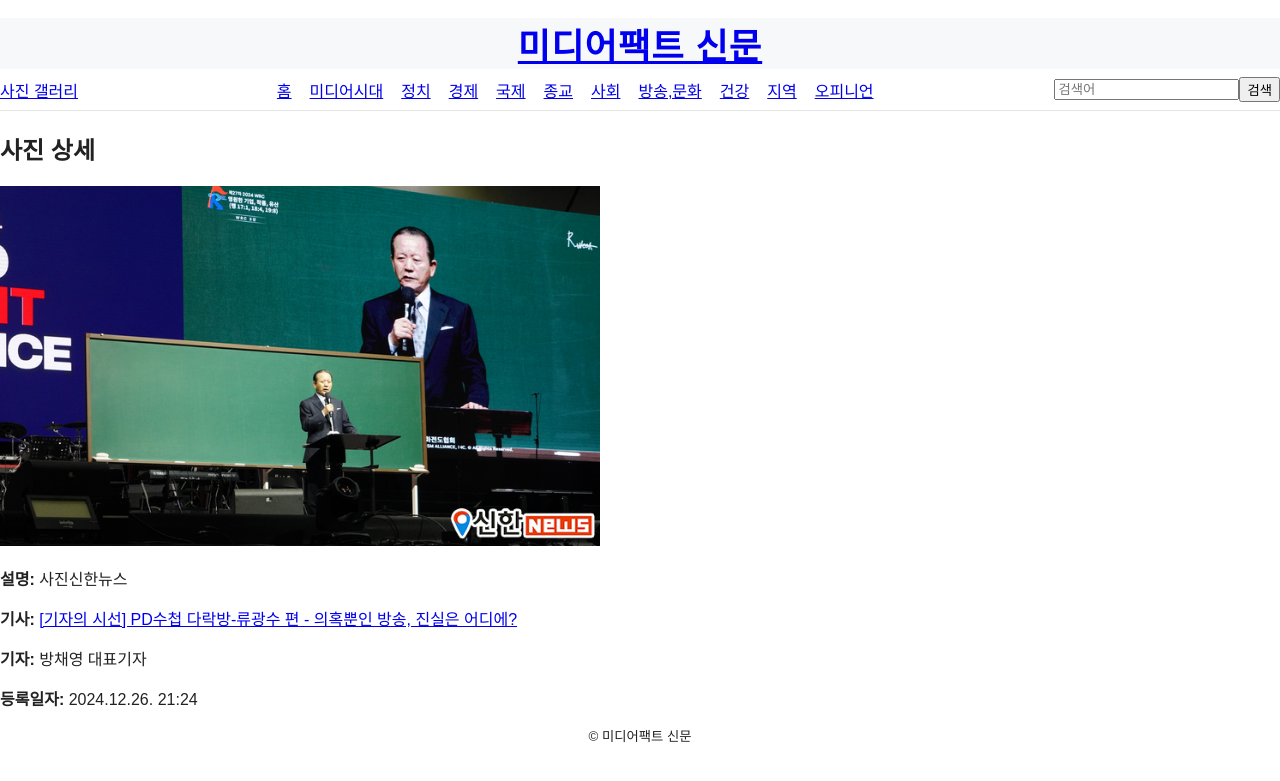
After one commit to assam258-5892/mediafact, a Flask app: page /photo/1 in a window 1280 px wide. The commit adds this page. Shown: the top 781 px of the page. Run offline with Flask 3, Linux system fonts and the light colour scheme; data comes from the database, SQL or seed files in the repository.

Commit message:
사진 상세 페이지 추가

```diff
--- a/app/routes.py
+++ b/app/routes.py
@@ -73,6 +73,16 @@ def photo_gallery():
     categories = db.execute('SELECT * FROM 분류 ORDER BY 분류번호').fetchall()
     return render_template('photo.html', photos=photos, categories=categories)
 
+# 사진 상세
+@app.route('/photo/<int:photo_id>')
+def photo_detail(photo_id):
+    db = get_db()
+    photo = db.execute('SELECT * FROM 사진 WHERE 사진연번=?', (photo_id,)).fetchone()
+    article = db.execute('SELECT 기사제목, 기사번호 FROM 기사 WHERE 기사번호=?', (photo['기사번호'],)).fetchone() if photo else None
+    reporter = db.execute('SELECT * FROM 기자 WHERE 기자번호=?', (photo['기자번호'],)).fetchone() if photo else None
+    categories = db.execute('SELECT * FROM 분류 ORDER BY 분류번호').fetchall()
+    return render_template('photo_detail.html', photo=photo, article=article, reporter=reporter, categories=categories)
+
 # 기사 검색(FTS5)
 @app.route('/search')
 def search():
--- a/static/css/style.css
+++ b/static/css/style.css
@@ -8,18 +8,47 @@
 /* 분류바 중앙, 검색창 오른쪽 배치 */
 .nav-bar-flex {
     display: flex;
-    justify-content: center;
+    justify-content: space-between;
     align-items: center;
     width: 100%;
     gap: 0;
 }
-.nav-categories {
+.nav-left {
+    flex: 0 0 auto;
+    display: flex;
+    align-items: center;
+    min-width: 120px;
+    justify-content: flex-start;
+}
+.nav-center {
     flex: 1 1 auto;
     display: flex;
     justify-content: center;
     align-items: center;
+    gap: 18px;
+}
+.nav-right {
+    flex: 0 0 auto;
+    display: flex;
+    align-items: center;
+    min-width: 220px;
+    justify-content: flex-end;
+}
+}
+.nav-categories {
+    flex: 1 1 auto;
+    display: flex;
+    justify-content: flex-start;
+    align-items: center;
     background: #fff;
     gap: 18px;
+}
+.nav-search-wrap {
+    flex: 0 0 auto;
+    display: flex;
+    justify-content: flex-end;
+    align-items: center;
+    min-width: 220px;
 }
 .nav-search {
     flex: 0 0 auto;
--- a/templates/base.html
+++ b/templates/base.html
@@ -11,19 +11,23 @@
         <h1><a href="/">미디어팩트 신문</a></h1>
         <nav>
             <div class="nav-bar-flex">
-                <div class="nav-categories">
+                <div class="nav-left">
+                    <a href="/photo" class="nav-photo">사진 갤러리</a>
+                </div>
+                <div class="nav-center">
                     <a href="/" class="nav-home">홈</a>
                     {% if categories %}
                         {% for category in categories %}
                             <a href="/category/{{ category['분류번호'] }}" class="nav-category">{{ category['분류명칭'] }}</a>
                         {% endfor %}
                     {% endif %}
-                    <a href="/photo" class="nav-photo">사진 갤러리</a>
                 </div>
-                <form action="/search" method="get" class="nav-search">
-                    <input type="text" name="q" placeholder="검색어" value="{{ query|default('') }}">
-                    <button type="submit">검색</button>
-                </form>
+                <div class="nav-right">
+                    <form action="/search" method="get" class="nav-search">
+                        <input type="text" name="q" placeholder="검색어" value="{{ query|default('') }}">
+                        <button type="submit">검색</button>
+                    </form>
+                </div>
             </div>
         </nav>
     </header>
--- a/templates/photo.html
+++ b/templates/photo.html
@@ -5,7 +5,9 @@
 <ul>
     {% for photo in photos %}
     <li>
-        <img src="/static/images/photo/{{ photo['사진경로'].split('/')[-1] }}" alt="{{ photo['사진설명'] }}" style="max-width:300px;">
+        <a href="/photo/{{ photo['사진연번'] }}">
+            <img src="/static/images/photo/{{ photo['사진경로'].split('/')[-1] }}" alt="{{ photo['사진설명'] }}" style="max-width:300px;">
+        </a>
         <p>{{ photo['사진설명'] }}</p>
     </li>
     {% endfor %}
--- /dev/null
+++ b/templates/photo_detail.html
@@ -0,0 +1,14 @@
+{% extends 'base.html' %}
+{% block title %}사진 상세{% endblock %}
+{% block content %}
+<h2>사진 상세</h2>
+{% if photo %}
+    <img src="/static/images/photo/{{ photo['사진경로'].split('/')[-1] }}" alt="{{ photo['사진설명'] }}" style="max-width:600px;">
+    <p><strong>설명:</strong> {{ photo['사진설명'] }}</p>
+    <p><strong>기사:</strong> <a href="/article/{{ article['기사번호'] }}">{{ article['기사제목'] }}</a></p>
+    <p><strong>기자:</strong> {{ reporter['기자성명'] }}{% if reporter['기자직함'] %} {{ reporter['기자직함'] }}{% endif %}</p>
+    <p><strong>등록일자:</strong> {{ photo['등록일자']|datetime_format }}</p>
+{% else %}
+    <p>사진 정보를 찾을 수 없습니다.</p>
+{% endif %}
+{% endblock %}
```
